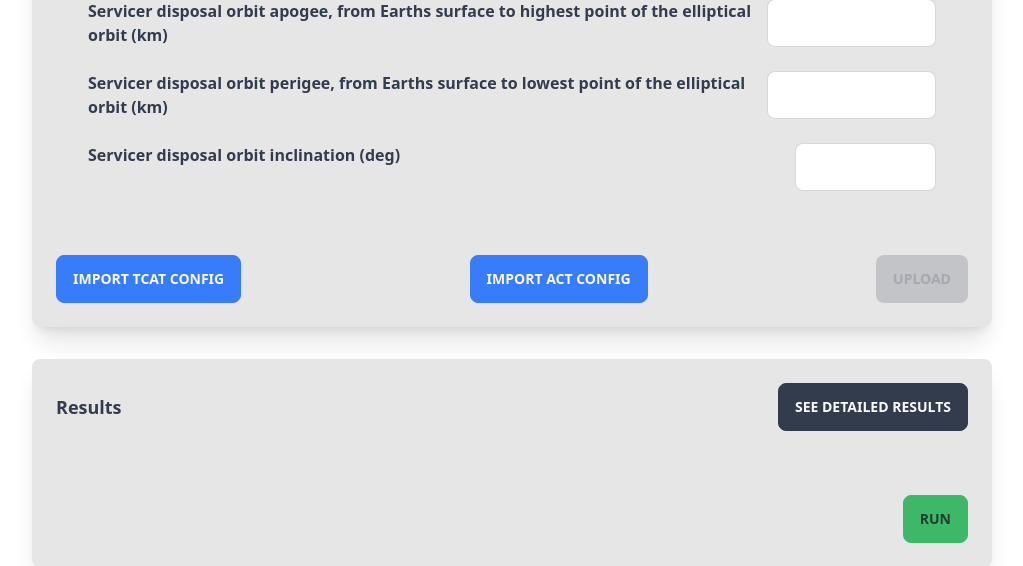
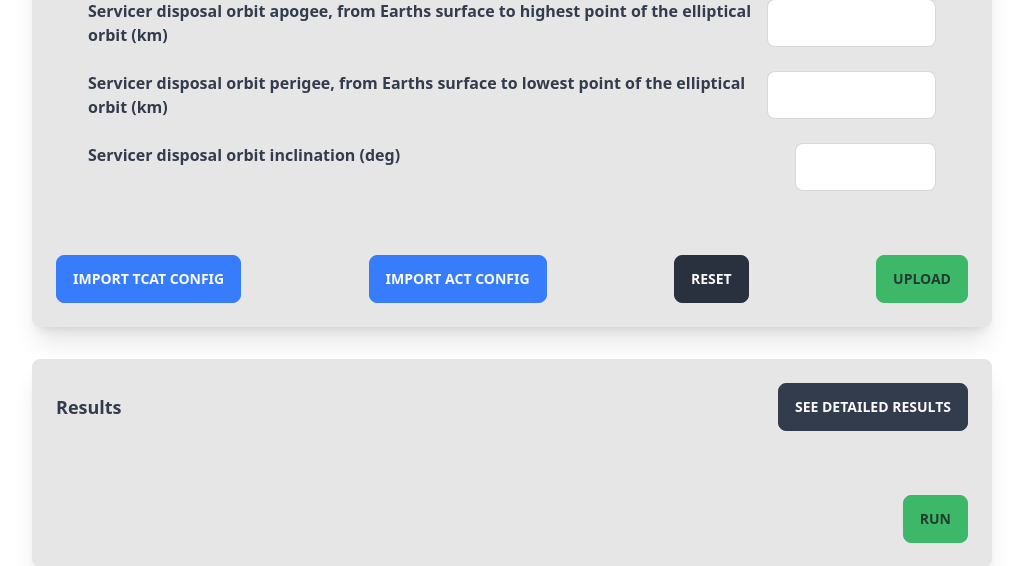
Before and after one commit to epfl-espace/tcat, a Flask app: template tcat-app/templates/configure_adr.html in a window 1280 px wide. Shown: the part 4229-4795 px from the top of the page, without its empty margins (128-1151 px from the left). Run offline with Flask 3, Linux system fonts and the light colour scheme; the template is opened without the code that fills it, so the values that code supplies are empty; style sheets or scripts are compiled from the project's sources; parts of the project's set-up code (start-up, migrations or seed data) failed here and were passed over.

Commit message:
feat: add reset button for configure screen

```diff
--- a/tcat-app/app.py
+++ b/tcat-app/app.py
@@ -294,6 +294,7 @@ def configure(current_scenario, template, params):
     last_configuration = None
     last_run_for_configuration = None
     validation = [None, None]
+    is_reset = False
 
     if request.method == 'POST':
         uploaded_configuration = dict(request.form)
@@ -308,15 +309,19 @@ def configure(current_scenario, template, params):
             last_configuration = store_configuration(uploaded_configuration, current_user_email)
             flash('Saved configuration', 'success')
     else:
-        last_config_item = Configuration.query.filter(and_(Configuration.creator_email == current_user_email,
-                                                           Configuration.scenario == current_scenario)).order_by(
-            desc(Configuration.created_date)).first()
-        if last_config_item is not None:
-            last_run_for_configuration = ConfigurationRun.query.filter_by(configuration_id=last_config_item.id).first()
-            last_configuration = json.loads(last_config_item.configuration)
+        reset_values = request.args.get('reset')
+        if reset_values != 'true':
+            last_config_item = Configuration.query.filter(and_(Configuration.creator_email == current_user_email,
+                                                               Configuration.scenario == current_scenario)).order_by(
+                desc(Configuration.created_date)).first()
+            if last_config_item is not None:
+                last_run_for_configuration = ConfigurationRun.query.filter_by(configuration_id=last_config_item.id).first()
+                last_configuration = json.loads(last_config_item.configuration)
+        else:
+            is_reset = True
 
     return render_template(template, last_configuration=last_configuration,
-                           last_run_for_configuration=last_run_for_configuration, validation_errors=validation[1])
+                           last_run_for_configuration=last_run_for_configuration, validation_errors=validation[1], is_reset=is_reset)
 
 
 @app.route('/configure-adr', methods=['GET', 'POST'])
--- a/tcat-app/templates/configure_adr.html
+++ b/tcat-app/templates/configure_adr.html
@@ -7,5 +7,5 @@
 {% endblock %}
 {% block script %}
     <script src="{{ url_for('static',filename='js/imageloader.js') }}"></script>
-    {{ conf.configure_script('adr', last_run_for_configuration) }}
+    {{ conf.configure_script('adr', last_run_for_configuration, url_for('configure_adr'), is_reset) }}
 {% endblock %}
--- a/tcat-app/templates/configure_constellation_deployment.html
+++ b/tcat-app/templates/configure_constellation_deployment.html
@@ -7,5 +7,5 @@
 {% endblock %}
 {% block script %}
     <script src="{{ url_for('static',filename='js/imageloader.js') }}"></script>
-    {{ conf.configure_script('constellation_deployment', last_run_for_configuration) }}
+    {{ conf.configure_script('constellation_deployment', last_run_for_configuration, url_for('configure_constellation_deployment'), is_reset) }}
 {% endblock %}
--- a/tcat-app/templates/macros/configure.html
+++ b/tcat-app/templates/macros/configure.html
@@ -47,6 +47,7 @@
                         <label for="act-file" class="text-center font-semibold cursor-pointer">Import ACT Config</label>
                     </form>
                 {% endif %}
+                <button id="reset-config" class="btn btn-active btn-danger">Reset</button>
                 <button id="upload-data" class="btn btn-active btn-primary">Upload</button>
             </div>
         </div>
@@ -76,7 +77,7 @@
     </div>
 {%- endmacro %}
 
-{% macro configure_script(scenario, last_run_for_configuration) -%}
+{% macro configure_script(scenario, last_run_for_configuration, action_url, is_reset) -%}
     <script>
         const submitConfigNameSelection = document.querySelector('#submit-config-name-selection');
         const configNamesModal = document.querySelector('#config-names-modal');
@@ -93,10 +94,16 @@
         const loadingSpinner = document.querySelector('#loading-spinner');
         const runConfig = document.querySelector('#run-config');
         const inputs = document.querySelectorAll('input, select');
+        const resetConfig = document.querySelector('#reset-config');
         const alreadyRunConfig = {{ 'true' if last_run_for_configuration != None else 'false' }};
 
         let changed = false;
-        uploadData.disabled = true;
+        uploadData.disabled = {{ 'true' if is_reset == False else 'false' }};
+
+        const url = window.location.href;
+        if(url.includes('?')){
+            window.history.replaceState({}, document.title, '{{ action_url }}');
+        }
 
         configNamesModal.checked = false;
 
@@ -125,6 +132,10 @@
                 }));
             }
         }
+
+        resetConfig.addEventListener('click', () => {
+            window.location.replace('{{ action_url }}?reset=true');
+        });
 
         submitConfigNameSelection.addEventListener('click', (e) => {
             actConfigNameInput.value = configNameSelection.value;
```
